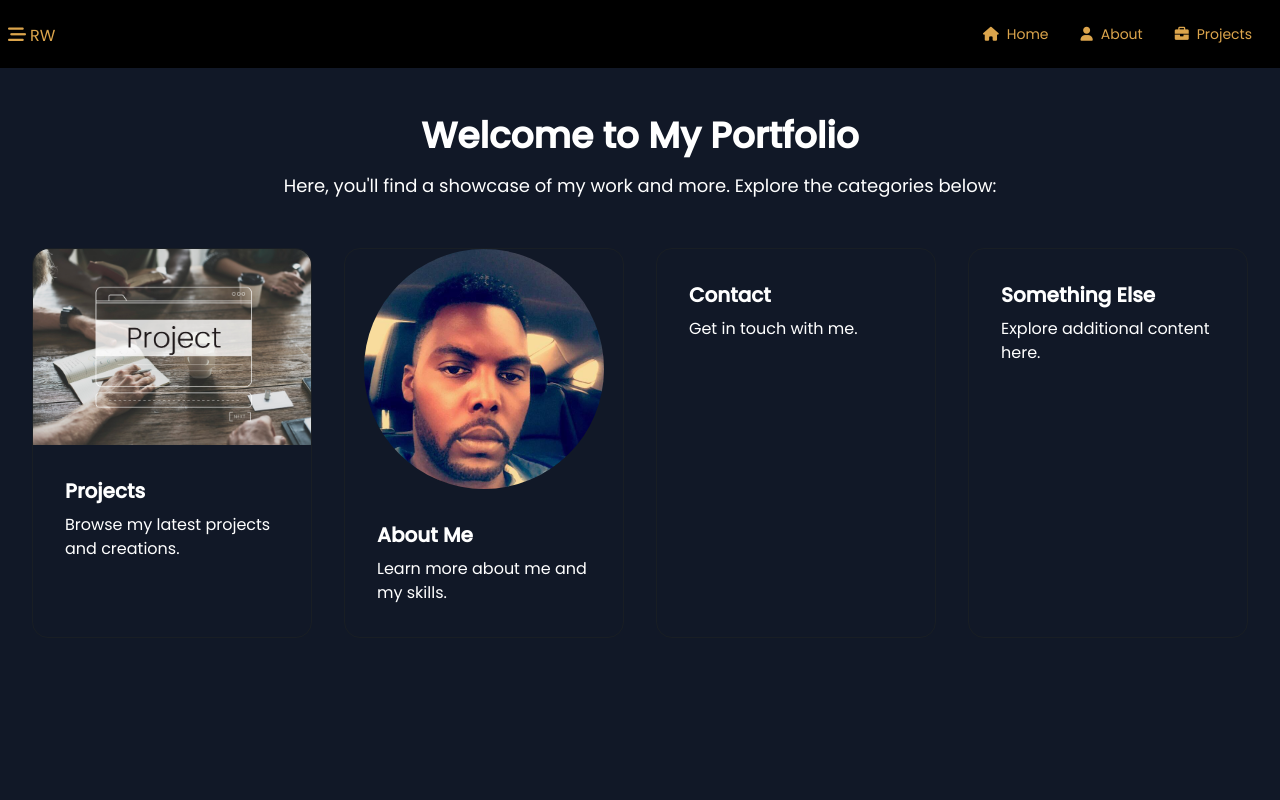
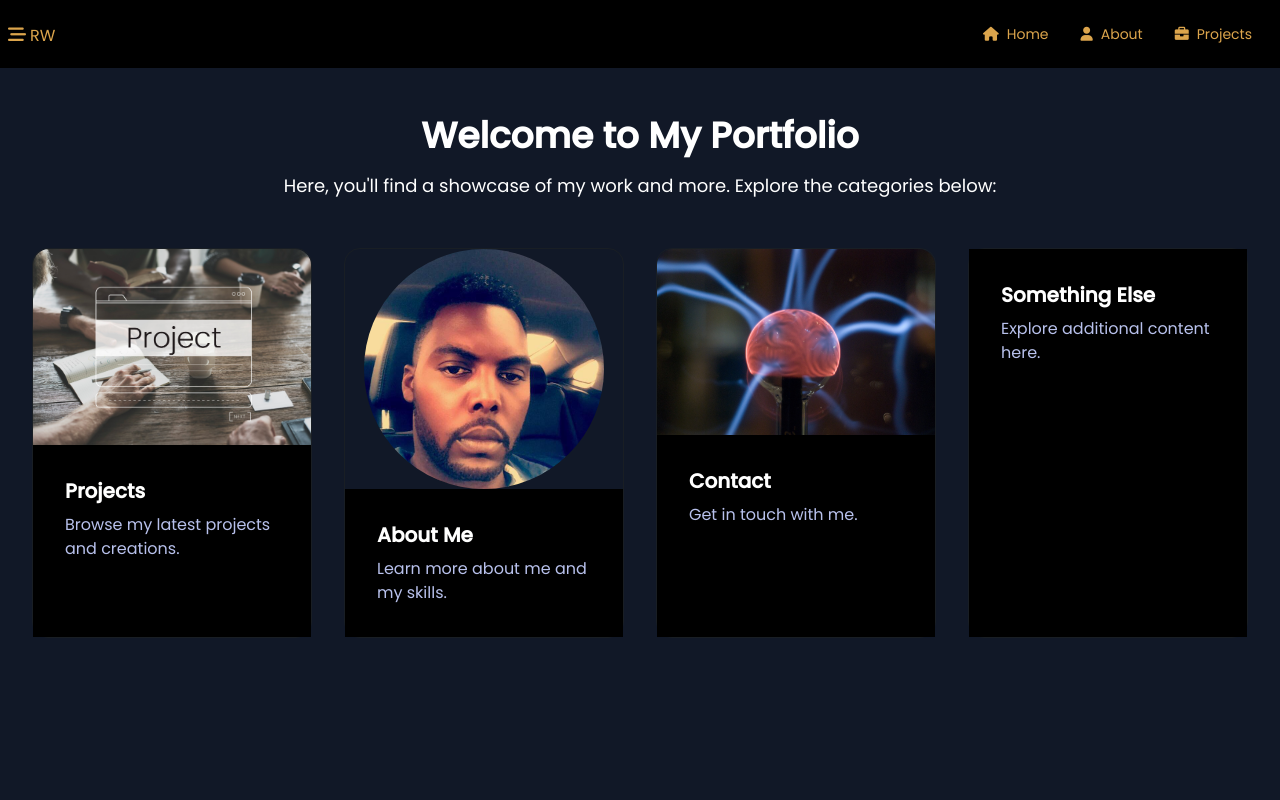
Before and after one commit to RW2023/nextport, a Next.js app: page /welcome in a window 1280 px wide. Shown: the top 800 px of the page. Built offline with nearby package versions, Linux system fonts and the light colour scheme.

Commit message:
update welcome page cards

```diff
--- a/pages/projects/index.js
+++ b/pages/projects/index.js
@@ -19,7 +19,7 @@ const Projects = () => {
                             height={300}
                         />
                     </figure>
-                    <div className="card-body">
+                    <div className="card-body ">
                         <h1 className="card-title text-2xl">Projects Coming Soon!</h1>
                         <p>We're working hard to list all the cool projects here. Stay tuned!</p>
                         <div className="card-actions">
--- a/pages/welcome/index.js
+++ b/pages/welcome/index.js
@@ -26,9 +26,11 @@ function Welcome() {
                   height={300}
                 />
               </figure>
-              <div className="card-body">
-                <h2 className="card-title">Projects</h2>
-                <p>Browse my latest projects and creations.</p>
+              <div className="card-body bg-black">
+                <h2 className="card-title text-headline">Projects</h2>
+                <p className="text-paragraph">
+                  Browse my latest projects and creations.
+                </p>
               </div>
             </div>
             <div className="card bordered hover:bg-primary hover:shadow-xl">
@@ -41,23 +43,35 @@ function Welcome() {
                   height={300} // Set the height
                 />
               </figure>
-              <div className="card-body">
-                <h2 className="card-title">About Me</h2>
-                <p>Learn more about me and my skills.</p>
+              <div className="card-body bg-black">
+                <h2 className="card-title text-headline">About Me</h2>
+                <p className="text-paragraph">
+                  Learn more about me and my skills.
+                </p>
+              </div>
+            </div>
+            <div className="card bordered hover:bg-primary hover:shadow-xl">
+              <figure>
+                {' '}
+                <Image
+                  src="/img/connect.jpg"
+                  alt="Placeholder"
+                  width={500}
+                  height={300}
+                />
+              </figure>
+              <div className="card-body bg-black">
+                <h2 className="card-title">Contact</h2>
+                <p className="text-paragraph">Get in touch with me.</p>
               </div>
             </div>
             <div className="card bordered hover:bg-primary hover:shadow-xl">
               <figure>{/* Optionally insert an image here */}</figure>
-              <div className="card-body">
-                <h2 className="card-title">Contact</h2>
-                <p>Get in touch with me.</p>
-              </div>
-            </div>
-            <div className="card bordered hover:bg-primary hover:shadow-xl">
-              <figure>{/* Optionally insert an image here */}</figure>
-              <div className="card-body">
+              <div className="card-body bg-black">
                 <h2 className="card-title">Something Else</h2>
-                <p>Explore additional content here.</p>
+                <p className="text-paragraph">
+                  Explore additional content here.
+                </p>
               </div>
             </div>
           </div>
```
Also changed, not shown: public/img/connect.jpg (added).
